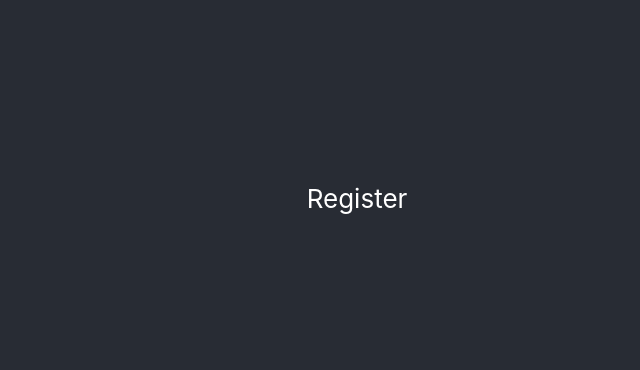
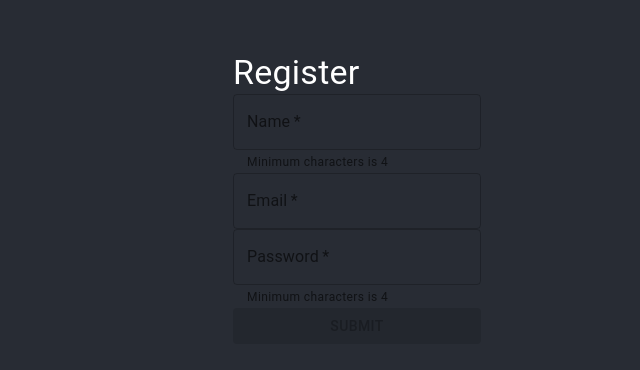
Before and after one commit to KamilKrolTSH/cinema-fe, a React (Create React App) app: page /register in a window 1280 px wide. Shown: the part 202-572 px from the top of the page, without its empty margins (283-923 px from the left). Built offline with nearby package versions, Linux system fonts and the light colour scheme.

Commit message:
feat: add login

```diff
--- a/package.json
+++ b/package.json
@@ -14,6 +14,7 @@
     "@types/react": "^17.0.0",
     "@types/react-dom": "^17.0.0",
     "@types/react-router-dom": "5.1.7",
+    "axios": "^0.24.0",
     "react": "^17.0.2",
     "react-dom": "^17.0.2",
     "react-router-dom": "5.2.0",
--- /dev/null
+++ b/src/clients/cinema.client.ts
@@ -0,0 +1,53 @@
+import * as axios from "axios";
+
+interface Response {
+  error?: string;
+  content?: any;
+}
+
+interface Return<T> {
+  error?: T;
+  content?: any;
+}
+
+type RegisterErrors = "USER_EXISTS";
+
+export class CinemaClient {
+  private instance: axios.AxiosInstance;
+
+  constructor() {
+    this.instance = axios.default.create({
+      baseURL: "http://localhost:5000/api",
+      timeout: 3000,
+    });
+  }
+
+  async login(input: { Username: string; Password: string }) {
+    const res = await this.instance.post("Authenticate/register", input);
+
+    console.log(res);
+  }
+
+  async register(input: {
+    Username: string;
+    Email: string;
+    Password: string;
+  }): Promise<Return<RegisterErrors>> {
+    try {
+      await this.instance.post("Authenticate/register", input);
+    } catch (e) {
+      const error = e as axios.AxiosError<Response>;
+
+      console.log(error);
+      console.log(error.response);
+
+      if (error.response?.data?.error === "USER_EXISTS") {
+        return { error: "USER_EXISTS" };
+      }
+
+      throw error;
+    }
+
+    return {};
+  }
+}
--- a/src/register/Register.css
+++ b/src/register/Register.css
@@ -0,0 +1,9 @@
+.Register {
+  display: flex;
+  justify-content: space-between;
+  flex-direction: column;
+}
+
+.input {
+  padding-top: 200px;
+}
--- a/src/register/Register.tsx
+++ b/src/register/Register.tsx
@@ -1,3 +1,126 @@
+import { useHistory } from "react-router-dom";
+import { Alert, Button, Snackbar, TextField, Typography } from "@mui/material";
+import { useEffect, useState } from "react";
+import { CinemaClient } from "../clients/cinema.client";
+import "./Register.css";
+
+const cinemaClinet = new CinemaClient();
+
+const minLength = 4;
+const maxLength = 10;
+
 export function Register() {
-  return <div>Register</div>;
+  const history = useHistory();
+
+  const [name, setName] = useState("");
+  const [email, setEmail] = useState("");
+  const [password, setPassword] = useState("");
+
+  const [submitDisabled, setSubmitDisabled] = useState(true);
+
+  const [snackbarOpen, setSnackbarOpen] = useState(false);
+
+  useEffect(() => {
+    const validInput =
+      validateName(name) && validateEmail(email) && validatePassword(password);
+
+    setSubmitDisabled(!validInput);
+  }, [name, email, password]);
+
+  const validateName = (name: string) => name.length >= minLength;
+  const validateEmail = (email: string) =>
+    /^\w+([\.-]?\w+)*@\w+([\.-]?\w+)*(\.\w{2,3})+$/.test(email);
+  const validatePassword = (password: string) => password.length >= minLength;
+
+  const onNameChange = (
+    e: React.ChangeEvent<HTMLTextAreaElement | HTMLInputElement>
+  ) => {
+    if (e.target.value.length < maxLength) setName(e.target.value);
+  };
+
+  const onEmailChange = (
+    e: React.ChangeEvent<HTMLTextAreaElement | HTMLInputElement>
+  ) => {
+    if (e.target.value.length < maxLength) setEmail(e.target.value);
+  };
+
+  const onPasswordChange = (
+    e: React.ChangeEvent<HTMLTextAreaElement | HTMLInputElement>
+  ) => {
+    if (e.target.value.length < maxLength) setPassword(e.target.value);
+  };
+
+  const onSubmitClick = async () => {
+    const res = await cinemaClinet.register({
+      Username: name,
+      Email: email,
+      Password: password,
+    });
+
+    if (res.error === "USER_EXISTS") {
+      setSnackbarOpen(true);
+    } else {
+      history.push("/login");
+    }
+  };
+
+  const handleSnackbarClose = () => {
+    setSnackbarOpen(false);
+  };
+
+  return (
+    <div className="Register">
+      <Typography variant="h4" component="h4">
+        Register
+      </Typography>
+      <TextField
+        className="input"
+        required
+        id="outlined-basic"
+        label="Name"
+        variant="outlined"
+        value={name}
+        onChange={onNameChange}
+        helperText={`Minimum characters is ${minLength}`}
+      />
+      <TextField
+        className="input"
+        required
+        id="outlined-basic"
+        type="email"
+        label="Email"
+        variant="outlined"
+        value={email}
+        onChange={onEmailChange}
+      />
+      <TextField
+        className="input"
+        required
+        id="outlined-basic"
+        type="password"
+        label="Password"
+        variant="outlined"
+        value={password}
+        onChange={onPasswordChange}
+        helperText={`Minimum characters is ${minLength}`}
+      />
+      <Button
+        variant="contained"
+        onClick={onSubmitClick}
+        disabled={submitDisabled}
+      >
+        Submit
+      </Button>
+
+      <Snackbar
+        open={snackbarOpen}
+        autoHideDuration={4000}
+        onClose={handleSnackbarClose}
+      >
+        <Alert severity="error" sx={{ width: "100%" }}>
+          User already exists
+        </Alert>
+      </Snackbar>
+    </div>
+  );
 }
```
Also changed, not shown: 2 other files (tests, documents, lock files or other folders).
